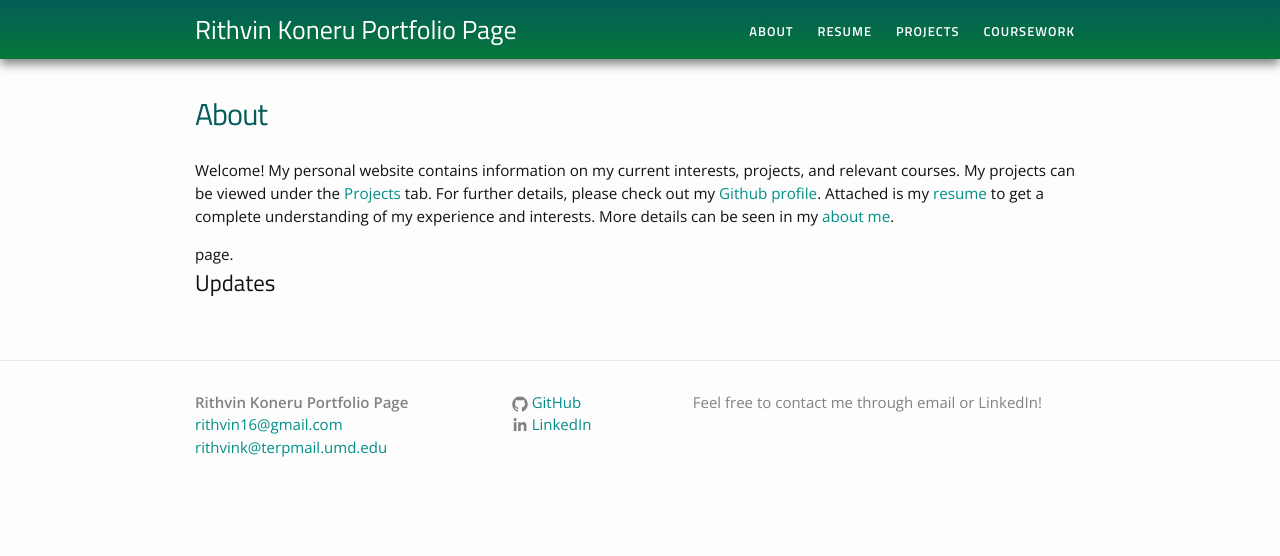
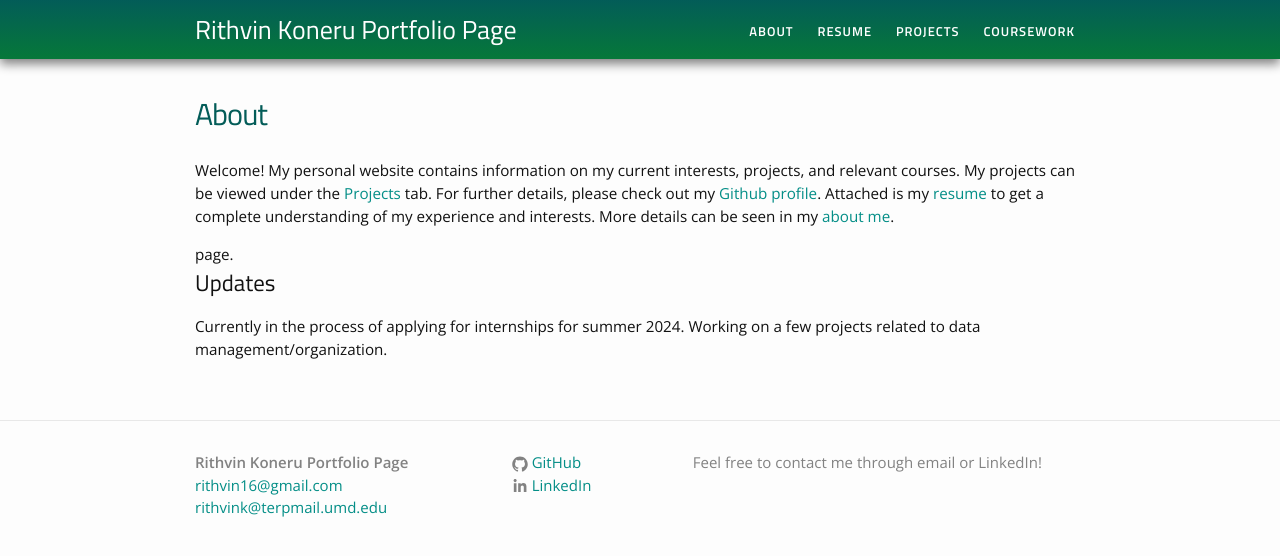
Before and after one commit to RithvinK/RithvinK.github.io, a Jekyll site: the page built from about.html, in a window 1280 px wide. Shown: the top 556 px of the page. Built offline with Jekyll 4.4.1, drawn with Linux system fonts in a browser that asks for light colours.

Commit message:
Update about.html

```diff
--- a/about.html
+++ b/about.html
@@ -22,6 +22,7 @@ More details can be seen in my <a href="/">about me</a>.</p> page.
 <ul>
 <li><i>Month. Year</i> - Add updates in chronological order, such as paper acceptance, talk invitations, internships, etc.</li>
 <li><i>Month. Year</i> - This list is scrollable, with most recent updates at the top.
-</ul> -->
+</ul> --> Currently in the process of applying for internships for summer 2024.
+Working on a few projects related to data management/organization.
 
 </div>
```
